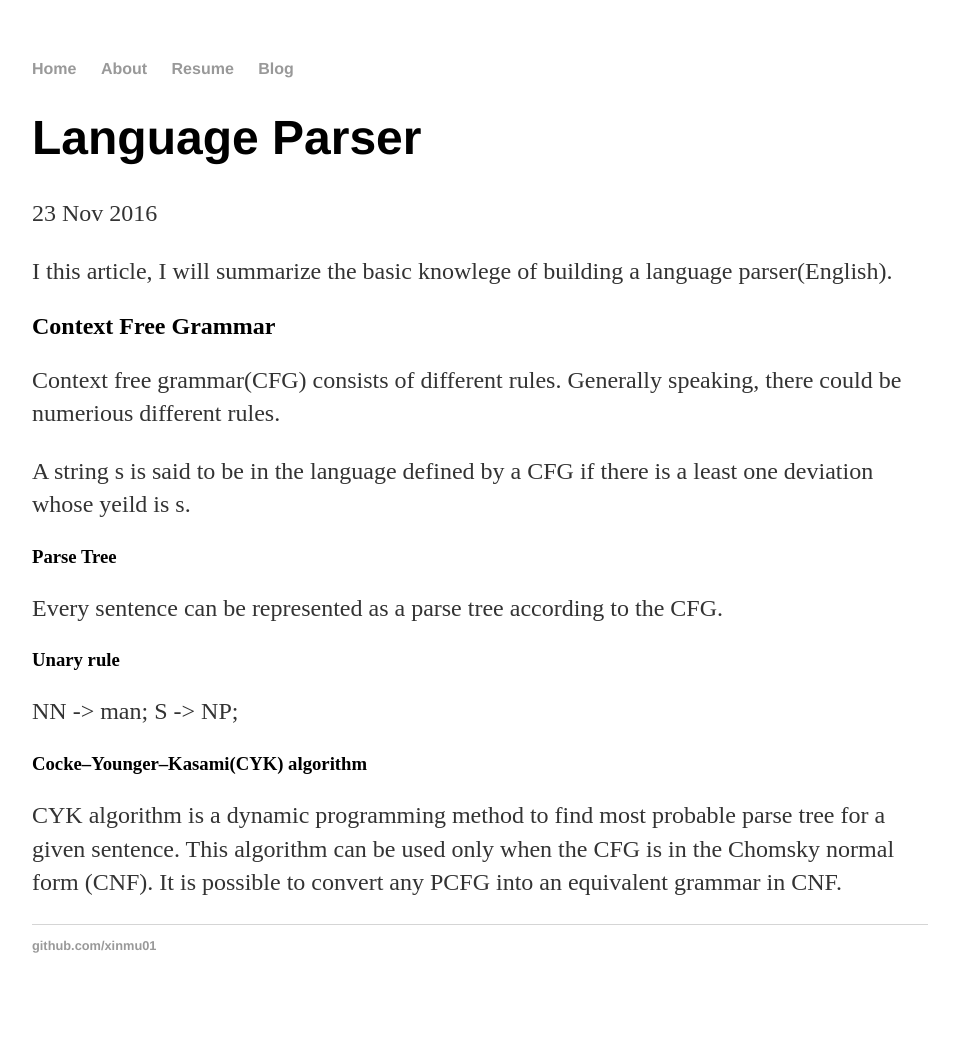
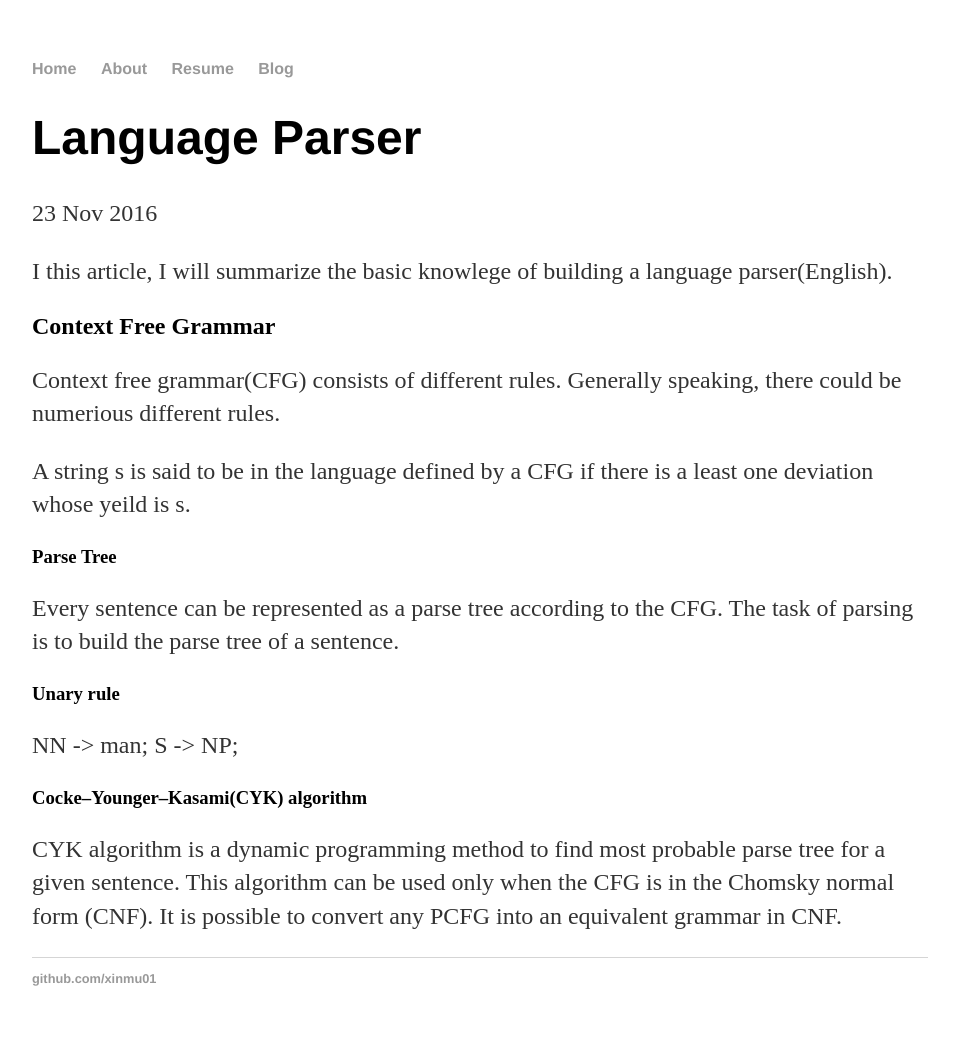
Before and after one commit to xinmu01/xinmu01.github.io, a Jekyll site: the page built from _posts/2016-11-23-Language Parser.markdown, in a window 1280 px wide. Shown: the whole page, without its empty margins (160-1119 px from the left). Built offline with Jekyll 4.4.1, drawn with Linux system fonts in a browser that asks for light colours; before the commit the page ends 1013 px from its top, so only the background shows below that.

Commit message:
Update 2016-11-23-Language Parser.markdown

```diff
--- a/_posts/2016-11-23-Language Parser.markdown
+++ b/_posts/2016-11-23-Language Parser.markdown
@@ -12,7 +12,7 @@ Context free grammar(CFG) consists of different rules. Generally speaking, there
 A string s is said to be in the language defined by a CFG if there is a least one deviation whose yeild is s.
 
 ### Parse Tree
-Every sentence can be represented as a parse tree according to the CFG.
+Every sentence can be represented as a parse tree according to the CFG. The task of parsing is to build the parse tree of a sentence.
 ### Unary rule
 
 NN -> man;
```
